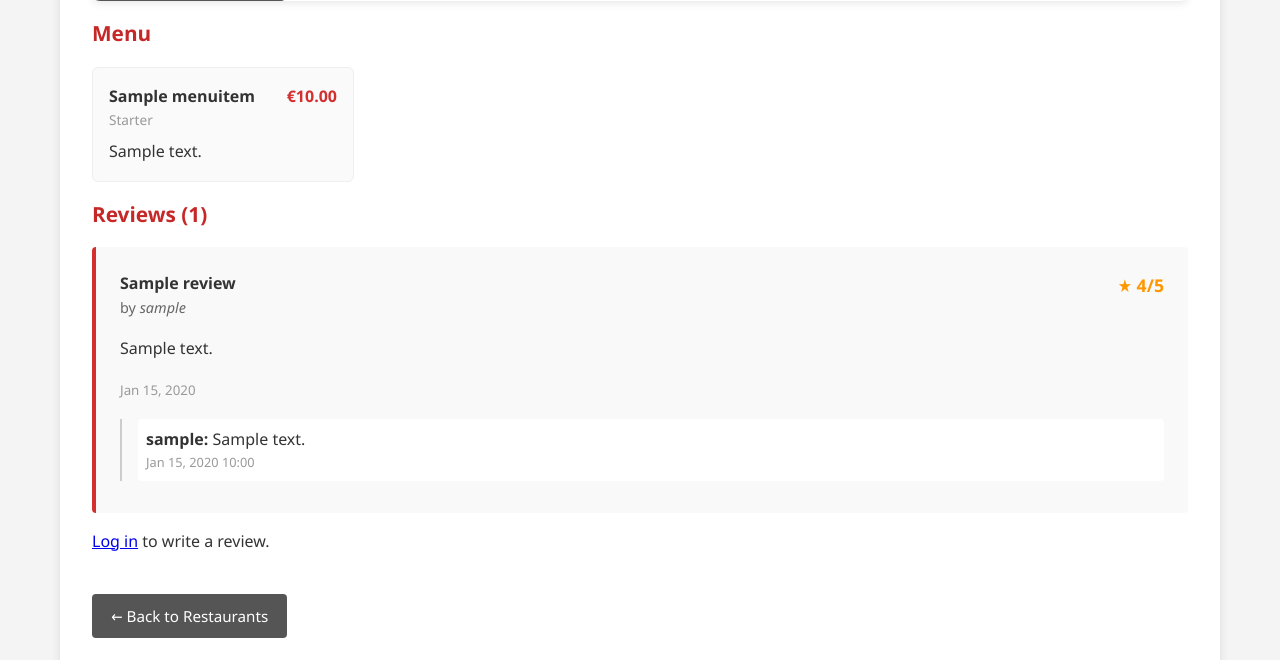
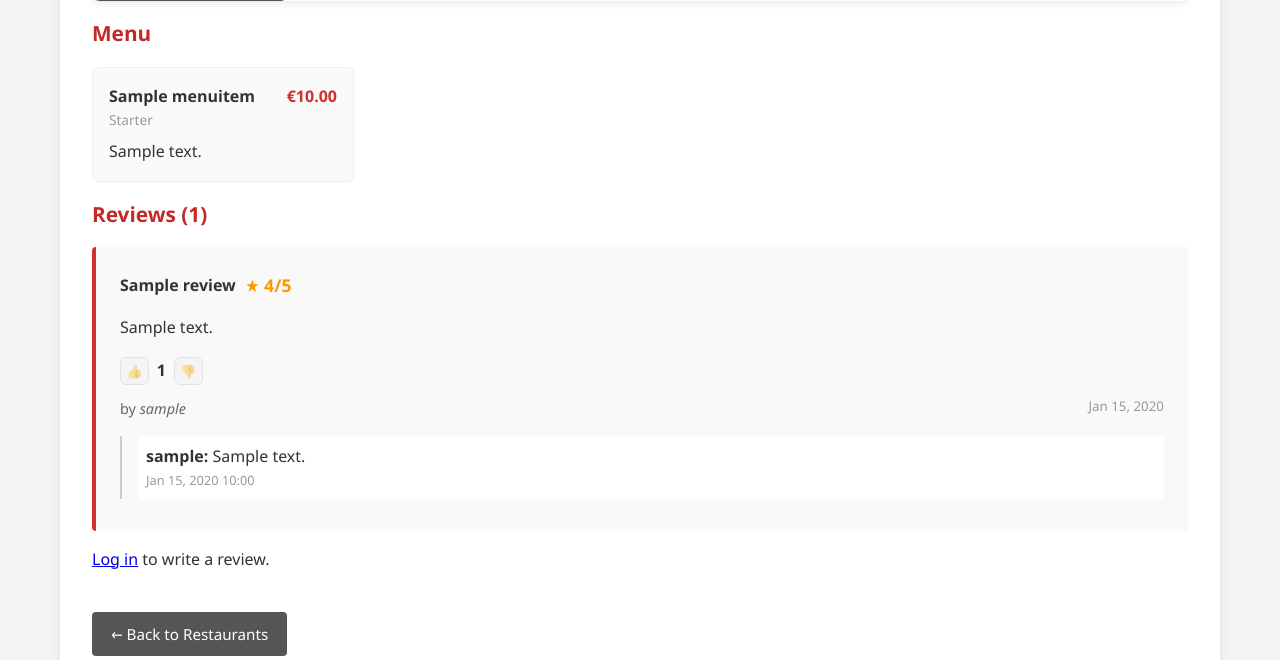
Before and after one commit to nullterminator-fyi/FlavorMap, a Django app: page /restaurants/1/ in a window 1280 px wide. Shown: the part 1888-2548 px from the top of the page. Run offline with Django 5.2, Linux system fonts and the light colour scheme; tables that the repository leaves empty hold one stand-in row (values such as "Sample post"); grey boxes marked "Sample" are stand-in pictures.

Commit message:
Reintroduce the like feature

```diff
--- a/core/models.py
+++ b/core/models.py
@@ -147,6 +147,11 @@ class Review(models.Model):
     def __str__(self):
         return f"{self.restaurant.name} - {self.rating}/5 by {self.user.username}"
 
+    def score(self):
+        """Calculate net score based on likes and dislikes"""
+        likes = self.like_dislikes.filter(score=LikeDislike.Score.LIKE).count() * LikeDislike.Score.LIKE
+        dislikes = self.like_dislikes.filter(score=LikeDislike.Score.DISLIKE).count() * LikeDislike.Score.DISLIKE
+        return likes + dislikes
 
 class ReviewReply(models.Model):
     """One-level reply to a review (mandatory)"""
@@ -171,3 +176,19 @@ class UserProfile(models.Model):
 
     def __str__(self):
         return f"Profile of {self.user.username}"
+
+class LikeDislike(models.Model):
+    """Model to track user likes and dislikes on reviews"""
+    class Score(models.IntegerChoices):
+        LIKE = 1, 'Like'
+        NONE = 0, 'None'
+        DISLIKE = -1, 'Dislike'
+
+    review = models.ForeignKey(Review, on_delete=models.CASCADE, related_name='like_dislikes')
+    user = models.ForeignKey(User, on_delete=models.CASCADE, related_name='review_likes_dislikes')
+    created_at = models.DateTimeField(auto_now_add=True)
+    last_updated = models.DateTimeField(auto_now=True)
+    score = models.IntegerField(choices=Score)
+
+    class Meta:
+        unique_together = ('review', 'user')
--- a/core/urls.py
+++ b/core/urls.py
@@ -26,6 +26,7 @@ urlpatterns = [
     # Reviews
     path('reviews/<int:review_id>/delete/', views.delete_review, name='delete_review'),
     path('reviews/<int:review_id>/reply/', views.add_reply, name='add_reply'),
+    path('reviews/<int:review_id>/vote/', views.vote_review, name='review_vote'),
     path('replies/<int:reply_id>/delete/', views.delete_reply, name='delete_reply'),
 
     # Favorites
--- a/core/views.py
+++ b/core/views.py
@@ -4,17 +4,18 @@ from django.contrib.auth.decorators import login_required
 from django.contrib import messages
 from django.db.models import Q, Avg
 from django.db import transaction, IntegrityError
+from django.db.models import Sum, Value
+from django.db.models.functions import Coalesce
 from django.http import HttpResponseForbidden
 
 from .models import (
-    Restaurant, Cuisine, Location, Review,
+    Restaurant, Cuisine, Location, Review, LikeDislike,
     MenuItem, ReviewReply, UserProfile, OpeningHours,
 )
 from .forms import (
     CustomUserCreationForm, RestaurantForm, ReviewForm,
     ReviewReplyForm, MenuItemForm, UserProfileForm,
 )
-
 
 # ------------------------------------------------------------------ #
 # AUTH
@@ -124,11 +125,13 @@ def restaurant_detail(request, restaurant_id):
         Restaurant.objects.prefetch_related('reviews__replies', 'menu_items', 'opening_hours'),
         id=restaurant_id,
     )
-    reviews = restaurant.reviews.all()
+    reviews = restaurant.reviews.select_related('user').prefetch_related('like_dislikes')
+    reviews = reviews.annotate(vote_score=Coalesce(Sum('like_dislikes__score'), Value(0))).order_by('-vote_score', '-created_at')
 
     review_form = None
     user_review = None
     is_favorited = False
+    user_vote_map = {}
 
     if request.user.is_authenticated:
         user_review = reviews.filter(user=request.user).first()
@@ -152,6 +155,12 @@ def restaurant_detail(request, restaurant_id):
                     messages.error(request, 'Could not save review (you may already have one).')
         else:
             review_form = ReviewForm(instance=user_review) if user_review else ReviewForm()
+
+        votes = LikeDislike.objects.filter(user=request.user, review__restaurant=restaurant)
+        user_vote_map = {vote.review_id: vote.score for vote in votes}
+
+    for review in reviews:
+        review.user_vote_score = user_vote_map.get(review.id, 0)
 
     # Build hours dict so the template can iterate 0..6 in order
     hours_by_day = {h.day: h for h in restaurant.opening_hours.all()}
@@ -197,6 +206,36 @@ def delete_reply(request, reply_id):
         reply.delete()
         messages.success(request, 'Reply deleted.')
     return redirect('core:restaurant_detail', restaurant_id=restaurant_id)
+
+@login_required
+def vote_review(request, review_id):
+    """Handle like/dislike toggles for a review"""
+    review = get_object_or_404(Review, id=review_id)
+    if request.method != 'POST':
+        return redirect('core:restaurant_detail', restaurant_id=review.restaurant.id)
+
+    try:
+        score = int(request.POST.get('vote', '0'))
+    except ValueError:
+        score = 0
+
+    if score not in (LikeDislike.Score.LIKE, LikeDislike.Score.DISLIKE):
+        return redirect('core:restaurant_detail', restaurant_id=review.restaurant.id)
+
+    like_dislike, created = LikeDislike.objects.get_or_create(
+        review=review,
+        user=request.user,
+        defaults={'score': score},
+    )
+
+    if not created:
+        if like_dislike.score == score:
+            like_dislike.score = LikeDislike.Score.NONE
+        else:
+            like_dislike.score = score
+        like_dislike.save()
+
+    return redirect('core:restaurant_detail', restaurant_id=review.restaurant.id)
 
 
 # ------------------------------------------------------------------ #
--- a/pyproject.toml
+++ b/pyproject.toml
@@ -6,4 +6,5 @@ readme = "README.md"
 requires-python = ">=3.14"
 dependencies = [
     "django >=5.2, <6.0",
+    "pillow>=12.2.0",
 ]
--- a/templates/base.html
+++ b/templates/base.html
@@ -66,6 +66,39 @@
         .btn-secondary:hover { background-color: #333; }
         .btn-danger { background-color: #f44336; }
         .btn-danger:hover { background-color: #d32f2f; }
+                .vote-button {
+            width: 1.8rem;
+            height: 1.8rem;
+            border: 1px solid #ccc;
+            background-color: #f0f0f0;
+            color: #666;
+            border-radius: 6px;
+            font-size: 0.8rem;
+            cursor: pointer;
+            transition: background-color 0.2s, color 0.2s, border-color 0.2s;
+        }
+
+        .vote-button:hover {
+            opacity: 0.95;
+        }
+
+        .vote-button.active-like {
+            background-color: #e8f5e9;
+            border-color: #81c784;
+            color: #2e7d32;
+        }
+
+        .vote-button.active-dislike {
+            background-color: #ffebee;
+            border-color: #e57373;
+            color: #c62828;
+        }
+
+        .vote-button:disabled {
+            opacity: 0.5;
+            cursor: not-allowed;
+        }
+
         .featured-section {
             background-color: #fff3e0; padding: 2rem;
             border-radius: 8px; margin-bottom: 2rem;
--- a/templates/core/restaurant_detail.html
+++ b/templates/core/restaurant_detail.html
@@ -141,15 +141,35 @@
         <div style="margin: 1rem 0;">
             {% for review in reviews %}
                 <div style="padding:1.5rem; margin-bottom:1rem; background-color:#f9f9f9; border-left:4px solid #d32f2f; border-radius:4px;">
-                    <div style="display:flex; justify-content:space-between; align-items:start;">
+                    <div style="display:flex; justify-content: flex-start; align-items: end; gap: 0.6rem;">
                         <div>
                             <strong>{{ review.title }}</strong>
-                            <div style="font-size:0.9em; color:#666;">by <em>{{ review.user.username }}</em></div>
                         </div>
                         <span class="rating">★ {{ review.rating }}/5</span>
                     </div>
                     <p style="margin: 1rem 0;">{{ review.text }}</p>
-                    <small style="color:#999;">{{ review.created_at|date:"M d, Y" }}</small>
+                    <div style="display: flex; justify-content: flex-start; align-items: center; flex-wrap: wrap; gap: 0.75rem; margin-bottom: 0.5rem;">
+                            <div style="display: inline-flex; gap: 0.5rem; align-items: center;">
+                                {% if user.is_authenticated %}
+                                    <form method="post" action="{% url 'core:review_vote' review.id %}" style="display: inline-flex; gap: 0.5rem;">
+                                        {% csrf_token %}
+                                        <button type="submit" name="vote" value="1" class="vote-button{% if review.user_vote_score == 1 %} active-like{% endif %}" title="Like">👍</button>
+                                        <span style="font-weight: bold; color: #333;">{{ review.score }}</span>
+                                        <button type="submit" name="vote" value="-1" class="vote-button{% if review.user_vote_score == -1 %} active-dislike{% endif %}" title="Dislike">👎</button>
+                                    </form>
+                                {% else %}
+                                    <button type="button" class="vote-button" disabled title="Login to vote">👍</button>
+                                    <span style="font-weight: bold; color: #333;">{{ review.score }}</span>
+                                    <button type="button" class="vote-button" disabled title="Login to vote">👎</button>
+                                {% endif %}
+                            </div>
+                        </div>
+                        <div style="display: flex; justify-content: space-between; align-items: center; flex-wrap: wrap; gap: 0.5rem;">
+                            <div style="font-size: 0.9em; color: #666; margin-top: 0.25rem;">
+                                by <em>{{ review.user.username }}</em>
+                            </div>
+                            <small style="color:#999;">{{ review.created_at|date:"M d, Y" }}</small>
+                        </div>
 
                     {% if user.is_authenticated and review.user == user %}
                         <div style="margin-top:0.5rem;">
```
Also changed, not shown: 1 other file.
